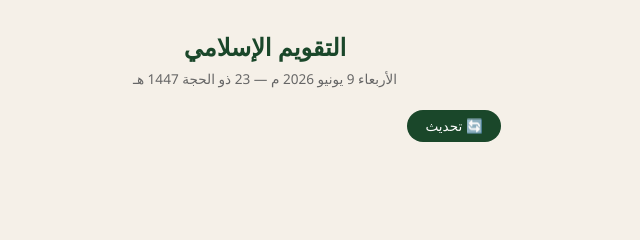
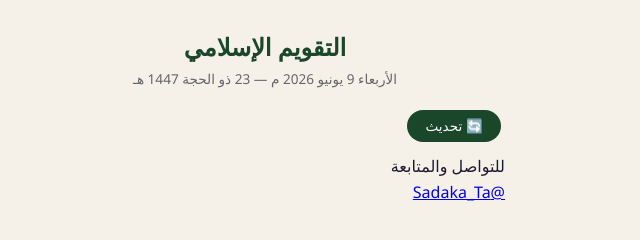
Before and after one commit to ahmedabdallahatiyah-tech/sadaka-ta, a plain HTML site: page index.html in a window 1280 px wide. Shown: the whole page, without its empty margins (375-1015 px from the left). Drawn offline with Linux system fonts and the light colour scheme; no server answers.

Commit message:
Add footer with Telegram contact link

```diff
--- a/index.html
+++ b/index.html
@@ -25,6 +25,11 @@
 
     <div id="load-status" class="loading">جاري التحميل...</div>
     <div id="posts-container" style="display:none"></div>
+
+    <footer class="footer">
+      <p>للتواصل والمتابعة</p>
+      <a class="telegram-link" href="https://t.me/Sadaka_Ta" target="_blank">@Sadaka_Ta</a>
+    </footer>
   </div>
 
   <script src="app.js"></script>
```
